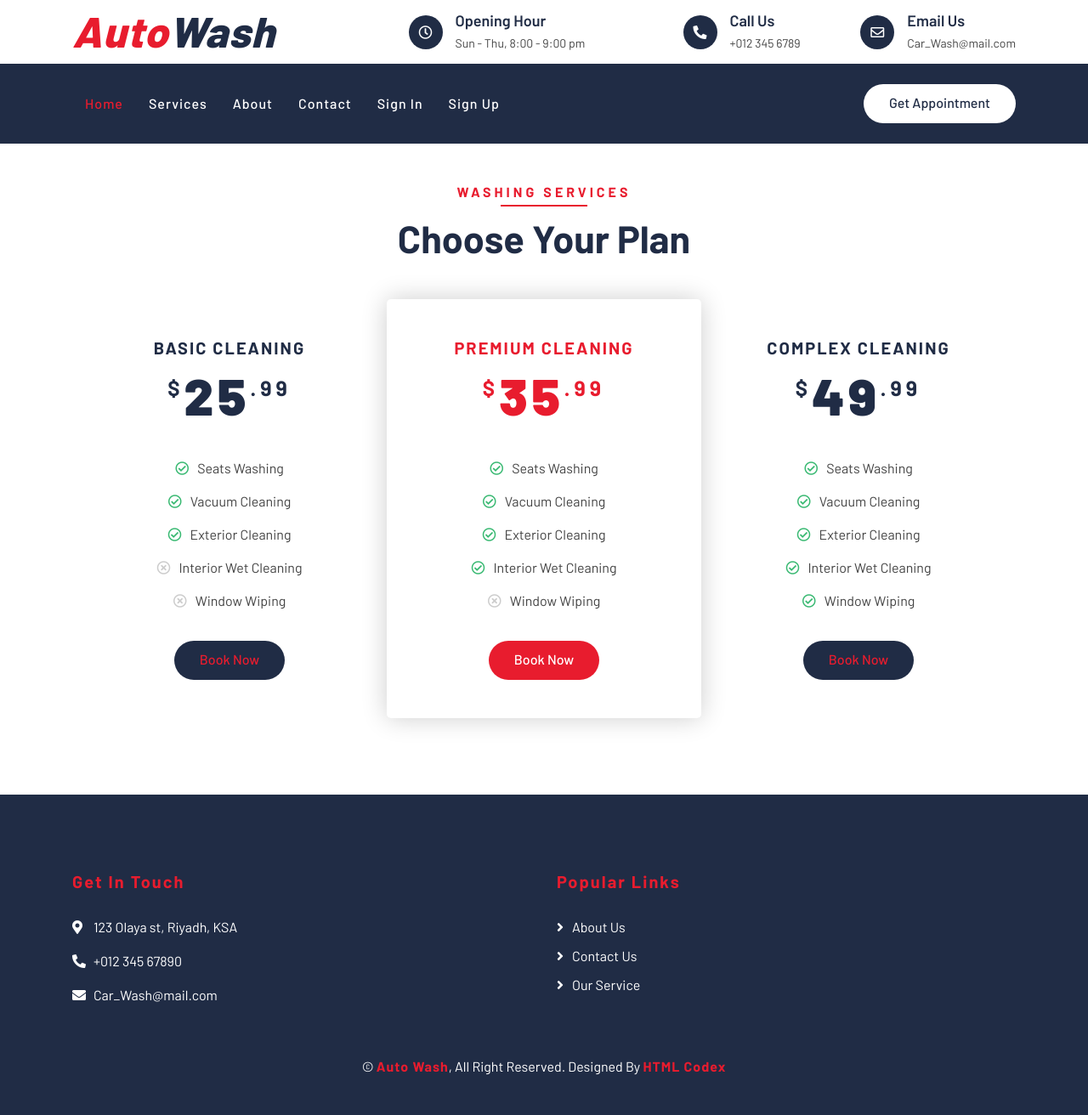
After one commit to ghalanasser/CarWash, a Django app: page /services/ in a window 1280 px wide. The commit adds this page. Shown: the whole page at 85% size. Run offline with Django 4.2, Linux system fonts and the light colour scheme; some libraries are stand-ins or nearby versions.

Commit message:
adding services about contact

```diff
--- a/Car_Wash/Client_Pages/templates/Client_Pages/base.html
+++ b/Car_Wash/Client_Pages/templates/Client_Pages/base.html
@@ -95,11 +95,10 @@
                 <div class="collapse navbar-collapse justify-content-between" id="navbarCollapse">
                     <div class="navbar-nav mr-auto">
                         <a href="/" class="nav-item nav-link active">Home</a>
-                        <a href="about.html" class="nav-item nav-link">About</a>
-                        <a href="service.html" class="nav-item nav-link">Services</a>
-                        <a href="price.html" class="nav-item nav-link">Price</a>
+                        <a href="/services" class="nav-item nav-link">Services</a>
+                        <a href="/about" class="nav-item nav-link">About</a>
 
-                        <a href="contact.html" class="nav-item nav-link">Contact</a>
+                        <a href="/contact" class="nav-item nav-link">Contact</a>
 
                         {% if hide_user_name%}
                         <a href="/my_appointments" class="nav-item nav-link">My Appointments</a>
@@ -143,9 +142,9 @@
                 <div class="col-lg-3 col-md-6">
                     <div class="footer-link">
                         <h2>Popular Links</h2>
-                        <a href="">About Us</a>
-                        <a href="">Contact Us</a>
-                        <a href="">Our Service</a>
+                        <a href="/about">About Us</a>
+                        <a href="/contact">Contact Us</a>
+                        <a href="/services">Our Service</a>
                     </div>
                 </div>
             </div>
--- /dev/null
+++ b/Car_Wash/Client_Pages/templates/Client_Pages/services.html
@@ -0,0 +1,94 @@
+<!DOCTYPE html>
+
+{% extends 'Client_Pages/base.html' %}
+
+{% load static %}
+
+{% block content %}
+
+<!-- Price Start -->
+<div class="price">
+    <div class="container">
+        <div class="section-header text-center">
+            <p>Washing Services</p>
+            <h2>Choose Your Plan</h2>
+        </div>
+        <div class="row">
+            <div class="col-md-4">
+                <div class="price-item">
+                    <div class="price-header">
+                        <h3>Basic Cleaning</h3>
+                        <h2><span>$</span><strong>25</strong><span>.99</span></h2>
+                    </div>
+                    <div class="price-body">
+                        <ul>
+                            <li><i class="far fa-check-circle"></i>Seats Washing</li>
+                            <li><i class="far fa-check-circle"></i>Vacuum Cleaning</li>
+                            <li><i class="far fa-check-circle"></i>Exterior Cleaning</li>
+                            <li><i class="far fa-times-circle"></i>Interior Wet Cleaning</li>
+                            <li><i class="far fa-times-circle"></i>Window Wiping</li>
+                        </ul>
+                    </div>
+                    <div class="price-footer">
+                        {% if hide_user_name%}
+                        <a class="btn btn-custom" href="/appointment">Book Now</a>
+                        {% elif not hide_user_name %}
+                        <a class="btn btn-custom" href="/login">Book Now</a>
+                        {%endif%}
+                    </div>
+                </div>
+            </div>
+            <div class="col-md-4">
+                <div class="price-item featured-item">
+                    <div class="price-header">
+                        <h3>Premium Cleaning</h3>
+                        <h2><span>$</span><strong>35</strong><span>.99</span></h2>
+                    </div>
+                    <div class="price-body">
+                        <ul>
+                            <li><i class="far fa-check-circle"></i>Seats Washing</li>
+                            <li><i class="far fa-check-circle"></i>Vacuum Cleaning</li>
+                            <li><i class="far fa-check-circle"></i>Exterior Cleaning</li>
+                            <li><i class="far fa-check-circle"></i>Interior Wet Cleaning</li>
+                            <li><i class="far fa-times-circle"></i>Window Wiping</li>
+                        </ul>
+                    </div>
+                    <div class="price-footer">
+                        {% if hide_user_name%}
+                        <a class="btn btn-custom" href="/appointment">Book Now</a>
+                        {% elif not hide_user_name %}
+                        <a class="btn btn-custom" href="/login">Book Now</a>
+                        {%endif%}
+                    </div>
+                </div>
+            </div>
+            <div class="col-md-4">
+                <div class="price-item">
+                    <div class="price-header">
+                        <h3>Complex Cleaning</h3>
+                        <h2><span>$</span><strong>49</strong><span>.99</span></h2>
+                    </div>
+                    <div class="price-body">
+                        <ul>
+                            <li><i class="far fa-check-circle"></i>Seats Washing</li>
+                            <li><i class="far fa-check-circle"></i>Vacuum Cleaning</li>
+                            <li><i class="far fa-check-circle"></i>Exterior Cleaning</li>
+                            <li><i class="far fa-check-circle"></i>Interior Wet Cleaning</li>
+                            <li><i class="far fa-check-circle"></i>Window Wiping</li>
+                        </ul>
+                    </div>
+                    <div class="price-footer">
+                        {% if hide_user_name%}
+                        <a class="btn btn-custom" href="/appointment">Book Now</a>
+                        {% elif not hide_user_name %}
+                        <a class="btn btn-custom" href="/login">Book Now</a>
+                        {%endif%}
+                    </div>
+                </div>
+            </div>
+        </div>
+    </div>
+</div>
+<!-- Price End -->
+
+{% endblock %}
--- a/Car_Wash/Client_Pages/urls.py
+++ b/Car_Wash/Client_Pages/urls.py
@@ -8,4 +8,7 @@ urlpatterns = [
     path('apply_appointment/', views.apply_appointment, name='apply_appointment'),
     path('my_appointments/', views.my_appointments, name='my_appointments'),
     path('delete_object/<int:object_id>', views.delete_object, name='delete_object'),
+    path('services/', views.services, name='services'),
+    path('about/', views.about, name='about'),
+    path('contact/', views.contact, name='contact'),
 ]
--- a/Car_Wash/Client_Pages/views.py
+++ b/Car_Wash/Client_Pages/views.py
@@ -61,3 +61,24 @@ def apply_appointment(request):
         data.save()
 
     return redirect('Client_Pages:my_appointments')
+
+def services(request):
+    user_name = request.user
+    hide_user_name = False
+    if user_name and not str(user_name) == 'AnonymousUser':
+        hide_user_name = True
+    return render(request, 'Client_Pages/services.html', {'hide_user_name': hide_user_name, 'user_name': user_name})
+
+def about(request):
+    user_name = request.user
+    hide_user_name = False
+    if user_name and not str(user_name) == 'AnonymousUser':
+        hide_user_name = True
+    return render(request, 'Client_Pages/about.html', {'hide_user_name': hide_user_name, 'user_name': user_name})
+
+def contact(request):
+    user_name = request.user
+    hide_user_name = False
+    if user_name and not str(user_name) == 'AnonymousUser':
+        hide_user_name = True
+    return render(request, 'Client_Pages/contact.html', {'hide_user_name': hide_user_name, 'user_name': user_name})
```
Also changed, not shown: Car_Wash/Client_Pages/templates/Client_Pages/about.html (added, +105 -0 lines), Car_Wash/Client_Pages/templates/Client_Pages/contact.html (added, +118 -0 lines), Car_Wash/Client_Pages/templates/Client_Pages/home.html (+0 -17 lines).
